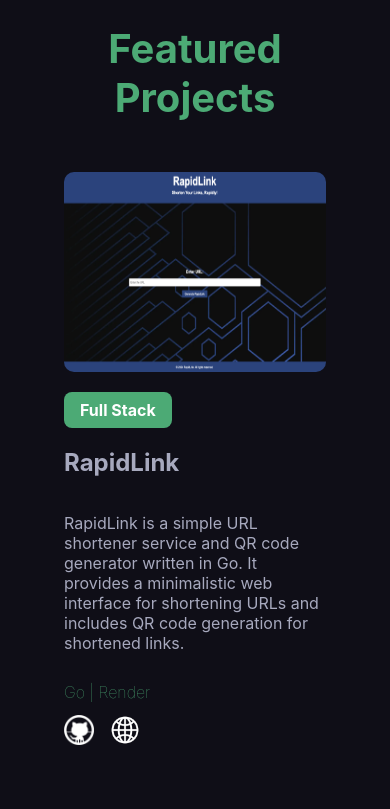
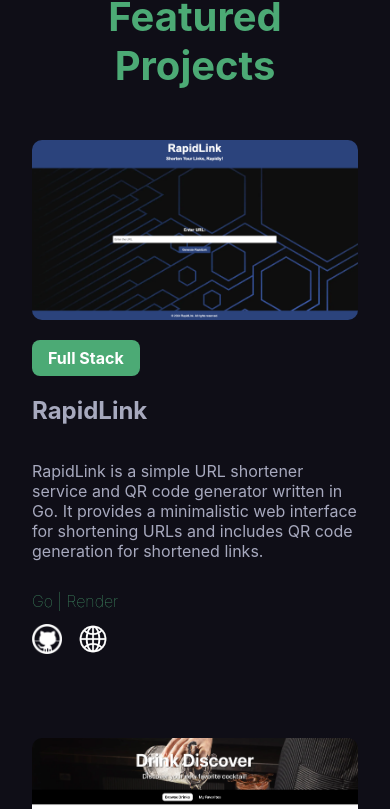
Before and after one commit to laurelmclean/portfolio, a React (Create React App) app: page / in a window 390 px wide. Shown: the part 2060-2869 px from the top of the page. Built offline with nearby package versions, Linux system fonts and the light colour scheme.

Commit message:
more styling

```diff
--- a/src/components/Projects/Libraries.css
+++ b/src/components/Projects/Libraries.css
@@ -54,6 +54,10 @@
 }
 
 @media only screen and (max-width: 768px) {
+    .libraries-container {
+            padding: 2em;
+        }
+
     .libraries-grid {
         display: flex;
         flex-direction: column;
--- a/src/components/Projects/Projects.css
+++ b/src/components/Projects/Projects.css
@@ -52,6 +52,7 @@
     width: 50%;
     max-width: 800px;
     border-radius: 10px;
+    object-fit: cover;
 }
 
 .project-info {
@@ -80,6 +81,10 @@
 }
 
 @media only screen and (max-width: 768px) {
+    .projects-container {
+        padding: 2em;
+    }
+
     .project-card {
         display: flex;
         flex-direction: column;
@@ -89,9 +94,8 @@
         flex-direction: column;
     }
 
-      .project-image {
-          width: 100%;
-          height: 200px;
+    .project-image {
+        width: 100%;
       }
 
 }
```
